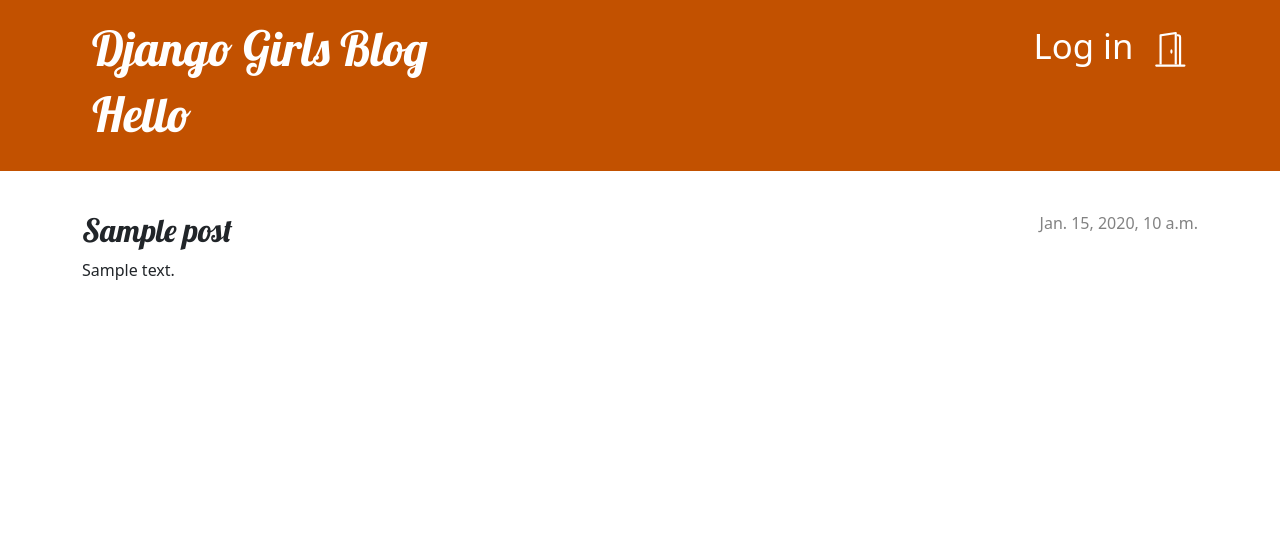
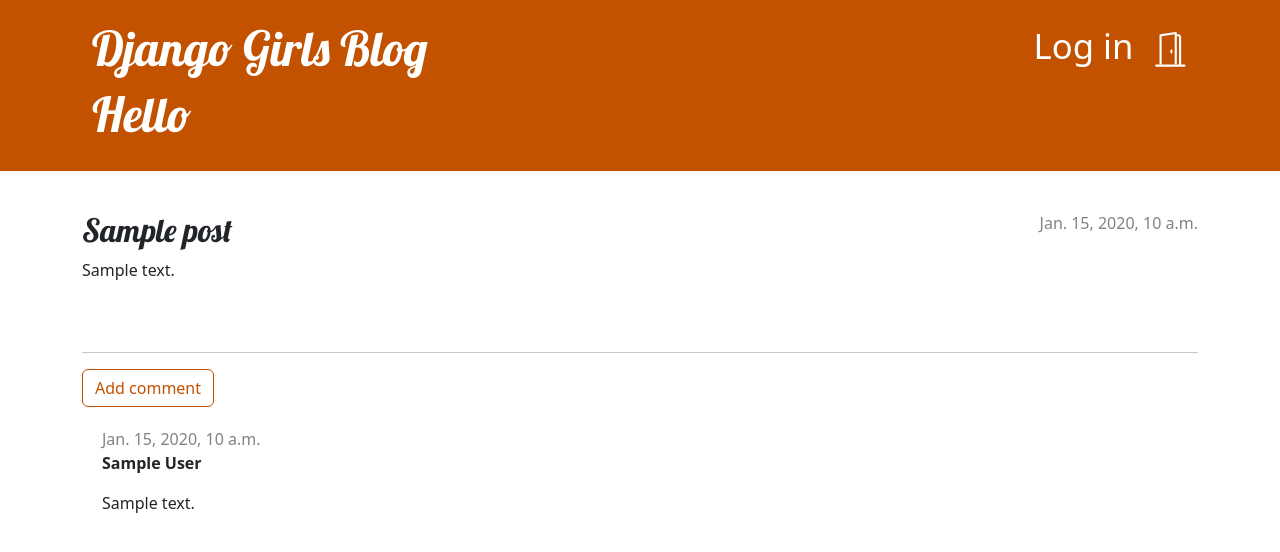
Before and after one commit to CarLiza/djangogirls2, a Django app: page /post/1/ in a window 1280 px wide. Shown: the top 552 px of the page. Run offline with Django 3.2, Linux system fonts and the light colour scheme; tables that the repository leaves empty hold one stand-in row (values such as "Sample post").

Commit message:
Added the create comment model

```diff
--- a/blog/admin.py
+++ b/blog/admin.py
@@ -1,5 +1,7 @@
-from django.contrib import admin
-from .models import Post
+from django.contrib import admin  # type: ignore
+from .models import Post, Comment
 
 # Register your models here.
 admin.site.register(Post)
+
+admin.site.register(Comment)
--- a/blog/models.py
+++ b/blog/models.py
@@ -17,3 +17,21 @@
 
     def __str__(self):
         return self.title
+
+    def approved_comments(self):
+        return self.comments.filter(approved_comment=True)
+
+#Creating a comment blog model
+class Comment(models.Model):
+    post = models.ForeignKey('blog.Post', on_delete=models.CASCADE, related_name='comments')
+    author = models.CharField(max_length=200)
+    text = models.TextField()
+    created_date = models.DateTimeField(default=timezone.now)
+    approved_comment = models.BooleanField(default=False)
+
+    def approve(self):
+        self.approved_comment = True
+        self.save()
+
+    def __str__(self):
+        return self.text
--- a/blog/static/blog.css
+++ b/blog/static/blog.css
@@ -61,3 +61,7 @@
     color: #FFFFFF;
     background-color: #C25100;
 }
+
+.comment {
+    margin: 20px 0px 20px 20px;
+}
--- a/blog/templates/blog/post_detail.html
+++ b/blog/templates/blog/post_detail.html
@@ -25,4 +25,29 @@
         <h2>{{ post.title }}</h2>
         <p>{{ post.text|linebreaksbr }}</p>
     </article>
+
+    <!--Adding the comments, make our comments visible-->
+    <hr>
+    <a class="btn btn-secondary" href="{% url 'add_comment_to_post' pk=post.pk %}">Add comment</a>
+    {% for comment in post.comments.all %}
+        {% if user.is_authenticated or comment.approved_comment %}
+            <div class="comment">
+                <div class="date">
+                    {{ comment.created_date }}
+                    {% if not comment.approved_comment %}
+                        <a class="btn btn-secondary" href="{% url 'comment_remove' pk=comment.pk %}">
+                            {% include './icons/hand-thumbs-down.svg' %}
+                        </a>
+                        <a class="btn btn-secondary" href="{% url 'comment_approve' pk=comment.pk %}">
+                            {% include './icons/hand-thumbs-up.svg' %}
+                        </a>
+                    {% endif %}
+                </div>
+                <strong>{{ comment.author }}</strong>
+                <p>{{ comment.text|linebreaks }}</p>
+            </div>
+        {% endif %}
+        {% empty %}
+        <p>No comments here yet :(</p>
+    {% endfor %}
 {% endblock %}
--- a/blog/templates/blog/post_list.html
+++ b/blog/templates/blog/post_list.html
@@ -23,6 +23,7 @@
                 <!--<h2><a href="">{{ post.title }}</a></h2> old one-->
                 <h2><a href="{% url 'post_detail' pk=post.pk %}">{{ post.title }}</a></h2> <!--new one-->
                 <p>{{ post.text|linebreaksbr }}</p>
+                <a href="{% url 'post_detail' pk=post.pk %}">Comments: {{ post.approved_comments.count }}</a>
             </article>
         {% endfor %}
     {% endblock %}
--- a/blog/urls.py
+++ b/blog/urls.py
@@ -9,4 +9,7 @@
     path('post/<pk>/publish/', views.post_publish, name='post_publish'),
     path('post/<pk>/remove/', views.post_remove, name='post_remove'),
     path('post/<int:pk>/edit/', views.post_edit, name='post_edit'),
+    path('post/<int:pk>/comment/', views.add_comment_to_post, name='add_comment_to_post'),
+    path('comment/<int:pk>/approve/', views.comment_approve, name='comment_approve'),
+    path('comment/<int:pk>/remove/', views.comment_remove, name='comment_remove'),
 ]
--- a/blog/views.py
+++ b/blog/views.py
@@ -1,7 +1,7 @@
 from django.shortcuts import render, get_object_or_404, redirect # type: ignore
 from django.utils import timezone # type: ignore
-from .models import Post
-from .forms import PostForm
+from .models import Post, Comment
+from .forms import PostForm, CommentForm
 from django.contrib.auth.decorators import login_required #type: ignore
 
 # Create your views here.
@@ -59,3 +59,32 @@
     post = get_object_or_404(Post, pk=pk)
     post.delete()
     return redirect('post_list')
+
+
+#adding the def for the comments
+def add_comment_to_post(request, pk):
+    post = get_object_or_404(Post, pk=pk)
+    if request.method == "POST":
+        form = CommentForm(request.POST)
+        if form.is_valid():
+            comment = form.save(commit=False)
+            comment.post = post
+            comment.save()
+            return redirect('post_detail', pk=post.pk)
+    else:
+        form = CommentForm()
+    return render(request, 'blog/add_comment_to_post.html', {'form': form})
+
+
+#adding the comment approve and remove
+@login_required
+def comment_approve(request, pk):
+    comment = get_object_or_404(Comment, pk=pk)
+    comment.approve()
+    return redirect('post_detail', pk=comment.post.pk)
+
+@login_required
+def comment_remove(request, pk):
+    comment = get_object_or_404(Comment, pk=pk)
+    comment.delete()
+    return redirect('post_detail', pk=comment.post.pk)
```
Also changed, not shown: blog/forms.py (+7 -1 lines), blog/templates/blog/add_comment_to_post.html (added, +9 -0 lines), blog/migrations/0002_comment.py (added), blog/templates/blog/icons/hand-thumbs-down.svg (added), blog/templates/blog/icons/hand-thumbs-up.svg (added).
